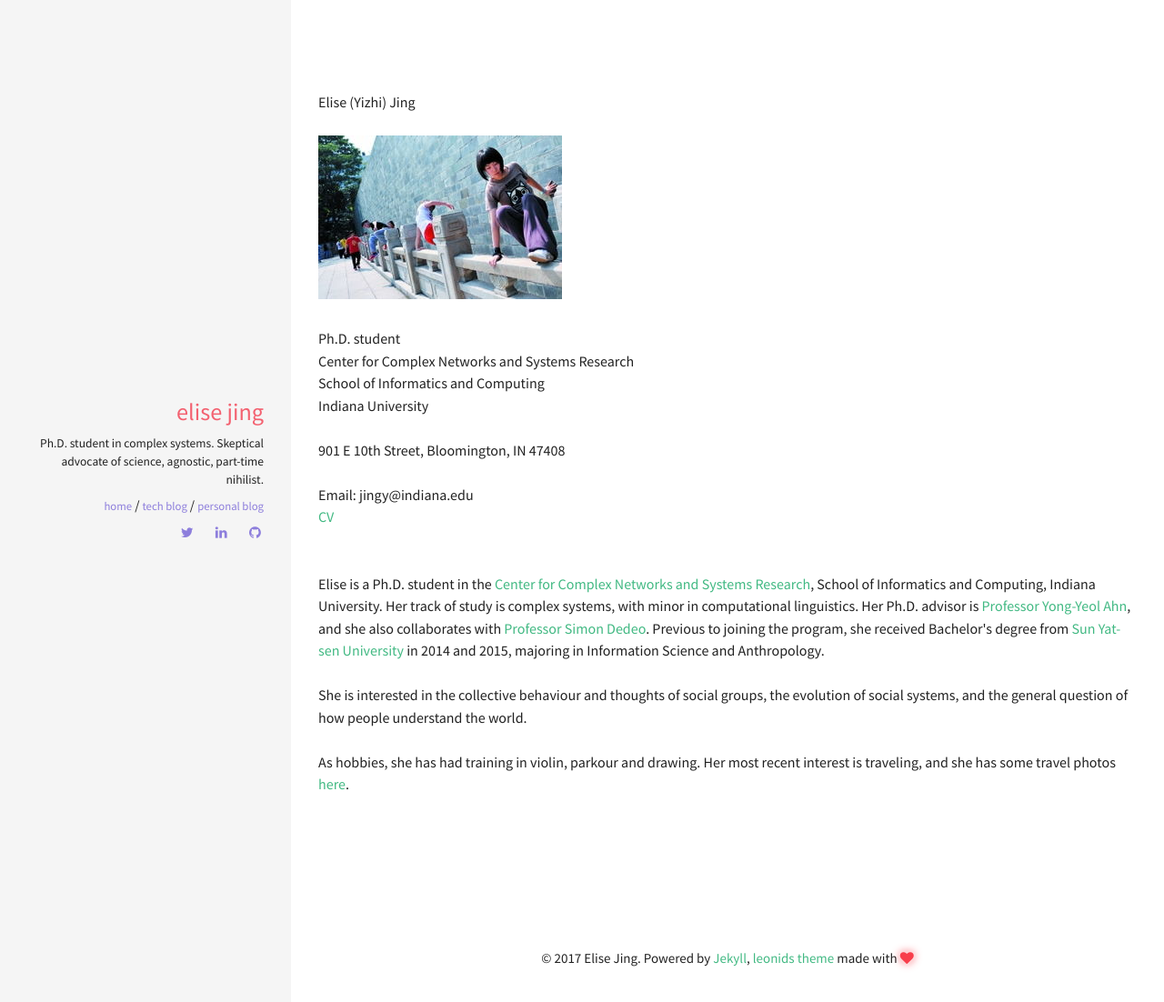
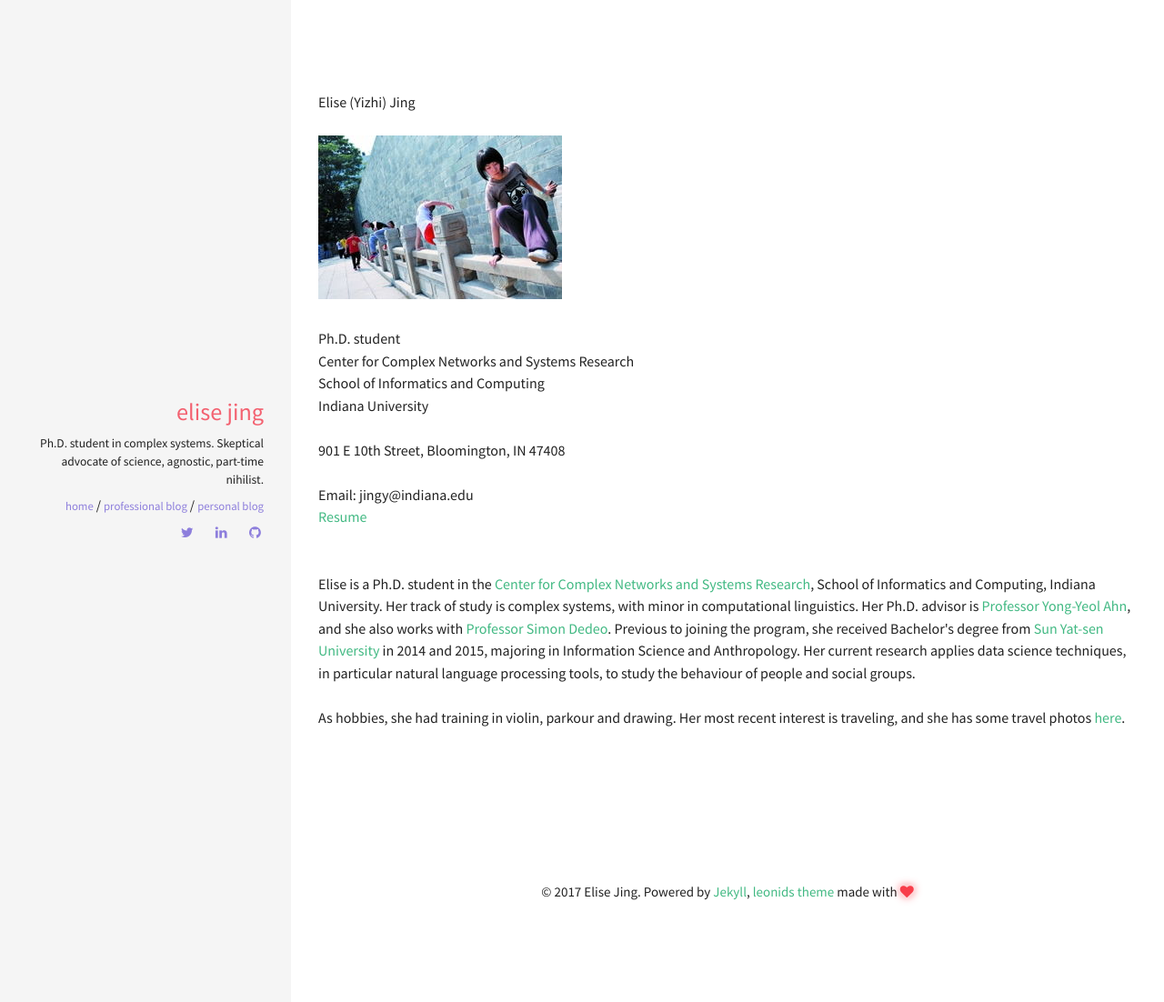
Before and after one commit to yzjing/yzjing.github.io, a Jekyll site: the page built from index.html, in a window 1280 px wide. Shown: the top 1102 px of the page at 91% size. Built offline with Jekyll 4.4.1, drawn with Linux system fonts in a browser that asks for light colours.

Commit message:
update info

```diff
--- a/archive.html
+++ b/archive.html
@@ -1,11 +1,10 @@
 ---
 layout: page
-title:  Tech blog
+title:  Professional blog
 permalink: /archive/
 ---
 
-This blog has my notes broadly about AI, text analysis and programming. I post them <br>
-because I wrote them, and because next time I won't have to Google again.
+This blog keeps an archive of things that I wrote, made or studied. Topics include AI, natural language processing and programming (which overlaps a lot).
 
 <div class="archive">
   <div class="timeline" id="timeline">
--- a/index.html
+++ b/index.html
@@ -28,17 +28,15 @@ Indiana University
 
 Email: jingy@indiana.edu
 <br>
-<a href="https://github.com/yzjing/yzjing.github.io/raw/master/cv_20170527.pdf">CV</a>
+<a href="https://github.com/yzjing/yzjing.github.io/raw/master/cv_20170527.pdf">Resume</a>
 <br>
 <br>
 <br>
-Elise is a Ph.D. student in the <a href="http://cnets.indiana.edu/">Center for Complex Networks and Systems Research</a>, School of Informatics and Computing, Indiana University. Her track of study is complex systems, with minor in computational linguistics. Her Ph.D. advisor is <a href="http://yongyeol.com/">Professor Yong-Yeol Ahn</a>, and she also collaborates with <a href="http://tuvalu.santafe.edu/~simon/"> Professor Simon Dedeo</a>. Previous to joining the program, she received Bachelor's degree from <a href="http://www.sysu.edu.cn/2012/en/index.htm">Sun Yat-sen University</a> in 2014 and 2015, majoring in Information Science and Anthropology.
+Elise is a Ph.D. student in the <a href="http://cnets.indiana.edu/">Center for Complex Networks and Systems Research</a>, School of Informatics and Computing, Indiana University. Her track of study is complex systems, with minor in computational linguistics. Her Ph.D. advisor is <a href="http://yongyeol.com/">Professor Yong-Yeol Ahn</a>, and she also works with <a href="http://tuvalu.santafe.edu/~simon/"> Professor Simon Dedeo</a>. Previous to joining the program, she received Bachelor's degree from <a href="http://www.sysu.edu.cn/2012/en/index.htm">Sun Yat-sen University</a> in 2014 and 2015, majoring in Information Science and Anthropology. Her current research applies data science techniques, in particular natural language processing tools, to study the behaviour of people and social groups.
+
 <br>
 <br>
-She is interested in the collective behaviour and thoughts of social groups, the evolution of social systems, and the general question of how people understand the world.
-<br>
-<br>
-As hobbies, she has had training in violin, parkour and drawing. Her most recent interest is traveling, and she has some travel photos <a href="https://www.flickr.com/photos/145842521@N04/albums">here</a>.
+As hobbies, she had training in violin, parkour and drawing. Her most recent interest is traveling, and she has some travel photos <a href="https://www.flickr.com/photos/145842521@N04/albums">here</a>.
 <br>
 <br>
 <br>
```
Also changed, not shown: 1 other file.
